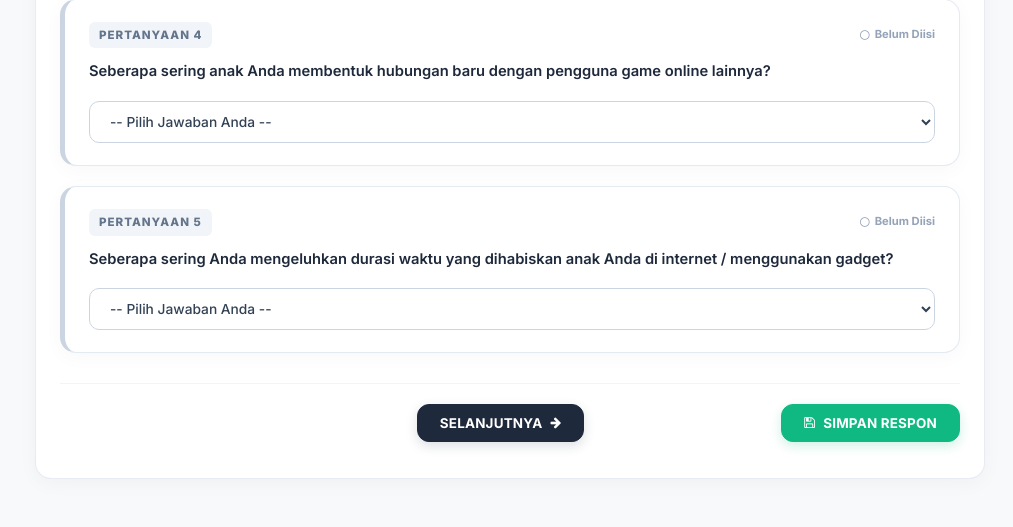
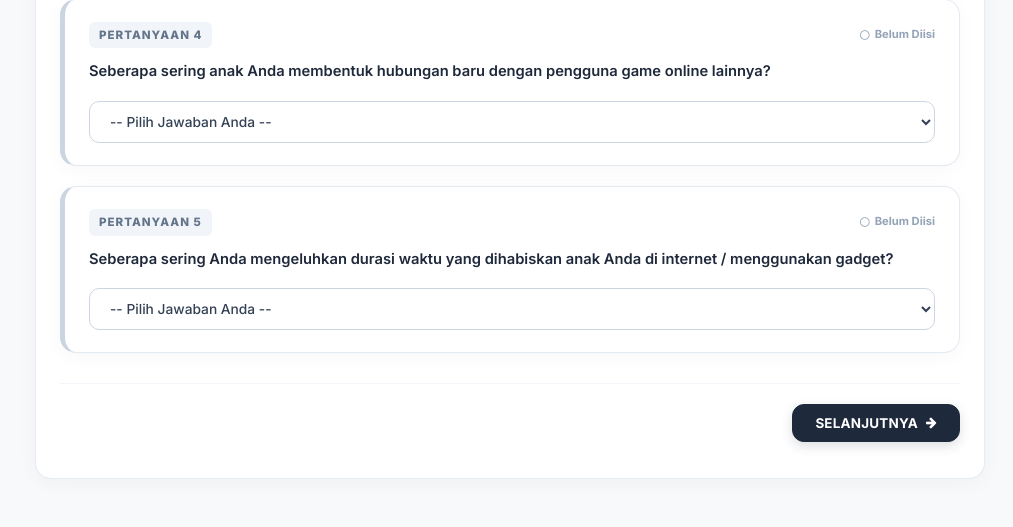
Before and after one commit to alexdesfinov/kmeans-nb, a PHP site: page /portal/media.php?module=inputData in a window 1280 px wide. Shown: the part 1089-1616 px from the top of the page, without its empty margins (267-1280 px from the left). Run offline with PHP 8.4, Linux system fonts and the light colour scheme; a user stored in the database is signed in; some libraries are stand-ins or nearby versions.

Commit message:
Change Input data Button

```diff
--- a/portal/assets/css/style.css
+++ b/portal/assets/css/style.css
@@ -1563,6 +1563,17 @@ p, span, td, th, label, small, a {
   border-top: 1.5px solid #f1f5f9;
 }
 
+.wizard-nav-right {
+  margin-left: auto;
+  display: inline-flex;
+  align-items: center;
+  gap: 10px;
+}
+
+.wizard-btn-hidden {
+  display: none !important;
+}
+
 .btn-wizard-nav {
   padding: 9px 22px !important;
   font-size: 0.84rem !important;
--- a/portal/module/inputData/index.php
+++ b/portal/module/inputData/index.php
@@ -244,15 +244,17 @@ if ($isEdit && $editCtx && !isset($_POST['submit'])) {
 
         <!-- Navigation Buttons -->
         <div class="wizard-nav-wrapper">
-            <button type="button" class="btn btn-wizard-nav btn-wizard-prev" id="btnPrev" style="visibility: hidden;">
+            <button type="button" class="btn btn-wizard-nav btn-wizard-prev" id="btnPrev" style="display: none !important;">
                 <i class="fa fa-arrow-left"></i> Sebelumnya
             </button>
-            <button type="button" class="btn btn-wizard-nav btn-wizard-next" id="btnNext">
-                Selanjutnya <i class="fa fa-arrow-right"></i>
-            </button>
-            <button type="submit" name="submit" class="btn btn-wizard-nav btn-wizard-submit" id="btnSubmit" style="display: none;">
-                <i class="fa fa-save"></i> <?= $isEdit ? 'Update Data' : 'Simpan Respon' ?>
-            </button>
+            <div class="wizard-nav-right">
+                <button type="button" class="btn btn-wizard-nav btn-wizard-next" id="btnNext" style="display: inline-flex !important;">
+                    Selanjutnya <i class="fa fa-arrow-right"></i>
+                </button>
+                <button type="submit" name="submit" class="btn btn-wizard-nav btn-wizard-submit" id="btnSubmit" style="display: none !important;">
+                    <i class="fa fa-save"></i> <?= $isEdit ? 'Update Data' : 'Simpan Respon' ?>
+                </button>
+            </div>
         </div>
 
     </div>
@@ -387,17 +389,17 @@ document.addEventListener("DOMContentLoaded", function() {
 
         // Update buttons visibility
         if (currentStep === 1) {
-            btnPrev.style.visibility = "hidden";
+            btnPrev.style.setProperty("display", "none", "important");
         } else {
-            btnPrev.style.visibility = "visible";
+            btnPrev.style.setProperty("display", "inline-flex", "important");
         }
 
         if (currentStep === totalSteps) {
-            btnNext.style.display = "none";
-            btnSubmit.style.display = "inline-flex";
+            btnNext.style.setProperty("display", "none", "important");
+            btnSubmit.style.setProperty("display", "inline-flex", "important");
         } else {
-            btnNext.style.display = "inline-flex";
-            btnSubmit.style.display = "none";
+            btnNext.style.setProperty("display", "inline-flex", "important");
+            btnSubmit.style.setProperty("display", "none", "important");
         }
 
         // Smooth scroll to top of wizard to keep focus perfect
```
Also changed, not shown: portal/module/inputDataUser/index.php (+15 -13 lines).
